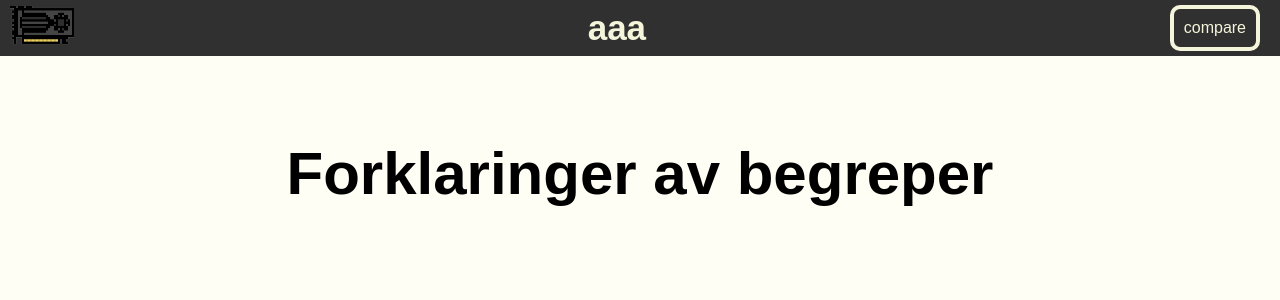
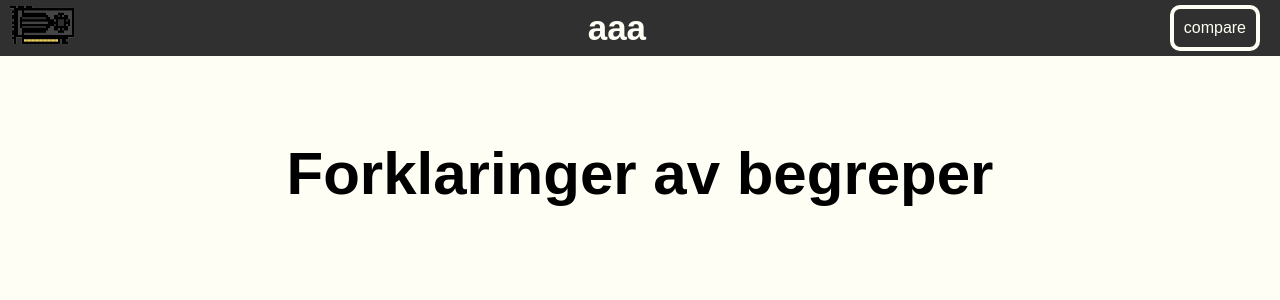
Before and after one commit to Honapon/terminoppgave_vg2, a PHP site: page /brukerstotte.html in a window 1280 px wide. Shown: the top 300 px of the page. Run offline with PHP 8.4, Linux system fonts and the light colour scheme.

Commit message:
Update style.css

```diff
--- a/style.css
+++ b/style.css
@@ -4,7 +4,7 @@ img {
 }
 
 h1 {
-    color: beige;
+    color: #FEFEF4;
     display: flex;
     justify-content: center;
     flex-direction: column;
@@ -16,7 +16,7 @@ h1 {
 }
 
 a {
-    color: beige;
+    color: #FEFEF4;
 
     padding: 10px;
     text-decoration: none;
@@ -46,7 +46,7 @@ body{
 
     .linkknappting {
         border: solid;
-        border-color: beige;
+        border-color: #FEFEF4;
         border-radius: 10px;
         border-width: 4px;
         margin: 20px;
@@ -55,8 +55,8 @@ body{
     .linkknappting:hover {
         border: solid;
         color: black;
-        border-color: beige;
-        background-color: beige;
+        border-color: #FEFEF4;
+        background-color: #FEFEF4;
 
     }
 
```
